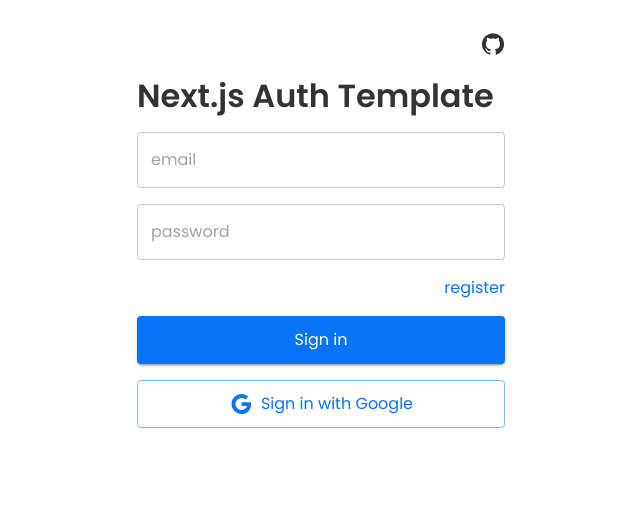
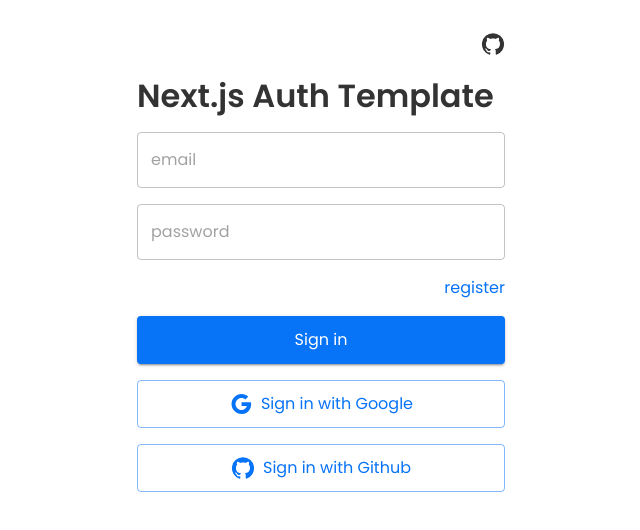
Before and after one commit to Dannyisadog/nextjs-authentication-template, a Next.js app: page /signin in a window 1280 px wide. Shown: the top 530 px of the page, without its empty margins (319-959 px from the left). Built offline with nearby package versions, Linux system fonts and the light colour scheme; no server answers.

Commit message:
feat(page): add github signin button into signin page

```diff
--- a/src/app/signin/page.tsx
+++ b/src/app/signin/page.tsx
@@ -4,6 +4,7 @@
 import { redirect } from "next/navigation";
 import { Stack } from "@mui/material";
 import Title from "components/client/Title";
+import GithubSigninButton from "components/client/GithubSigninButton";
 
 export default async function Signin() {
   const session = await auth();
@@ -17,6 +18,7 @@
       <Title text="Next.js Auth Template" />
       <SigninForm />
       <GoogleSigninButton />
+      <GithubSigninButton />
     </>
   );
 }
```
